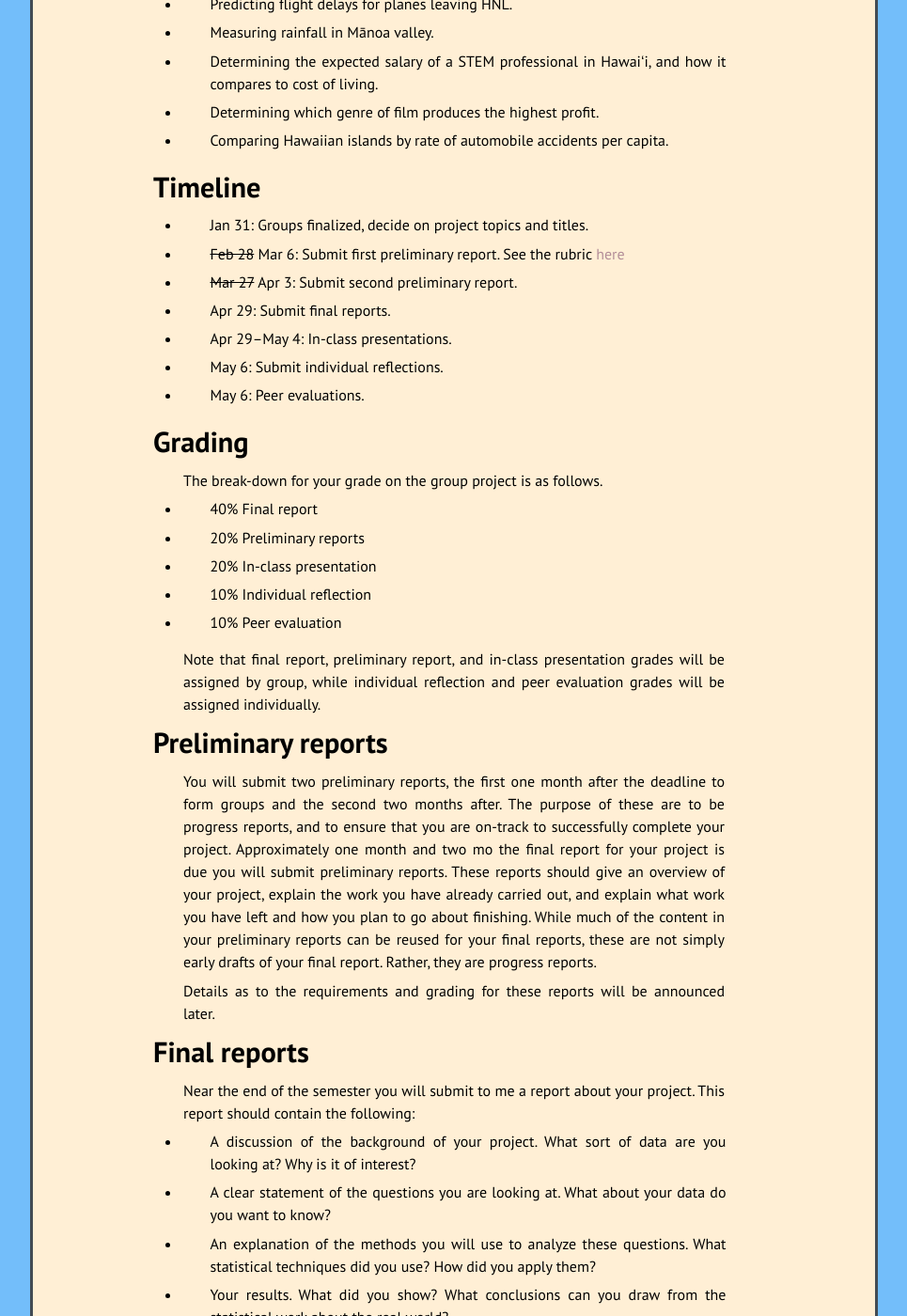
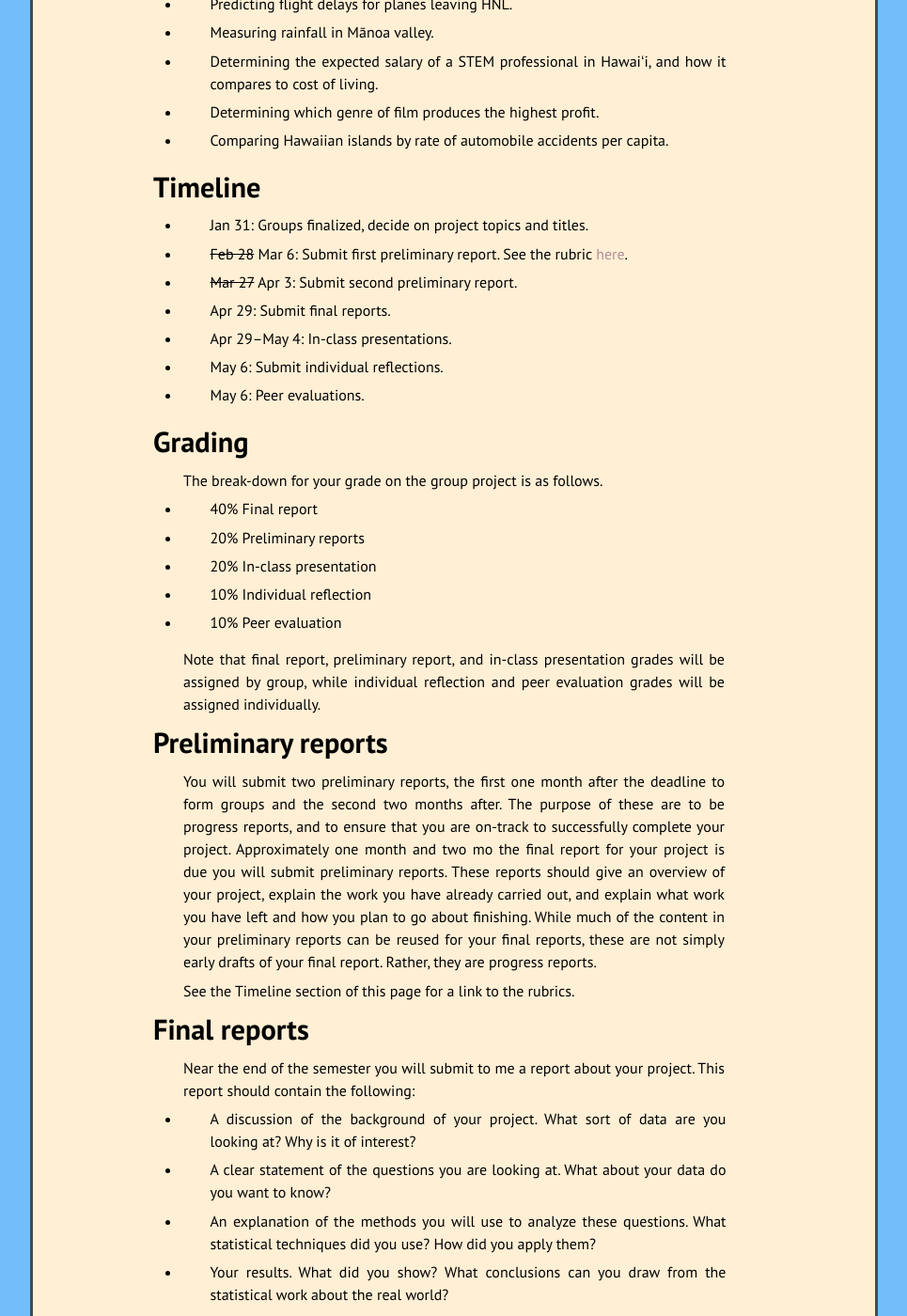
Before and after one commit to kamerynjw/kamerynjw.github.io, a Jekyll site: the page built from teaching/2020/math372/group-project.md, in a window 1280 px wide and 1400 px high, scrolled down 528 px. Shown: the whole window at 94% size, without its empty margins (157-1122 px from the left). Built offline with Jekyll 4.4.1, drawn with Linux system fonts in a browser that asks for light colours; nearby versions of some CDN libraries.

Commit message:
more clear where to see rubric

```diff
--- a/teaching/2020/math372/group-project.md
+++ b/teaching/2020/math372/group-project.md
@@ -30,7 +30,7 @@ Timeline
 
 * Jan 31: Groups finalized, decide on project topics and titles.
 
-* ~~Feb 28~~ Mar 6: Submit first preliminary report. See the rubric [here]({{ page.parent }}prelim-report1.pdf)
+* ~~Feb 28~~ Mar 6: Submit first preliminary report. See the rubric [here]({{ page.parent }}prelim-report1.pdf).
 
 * ~~Mar 27~~ Apr 3: Submit second preliminary report.
 
@@ -65,7 +65,7 @@ Preliminary reports
 You will submit two preliminary reports, the first one month after the deadline to form groups and the second two months after. The purpose of these are to be progress reports, and to ensure that you are on-track to successfully complete your project.
 Approximately one month and two mo the final report for your project is due you will submit preliminary reports. These reports should give an overview of your project, explain the work you have already carried out, and explain what work you have left and how you plan to go about finishing. While much of the content in your preliminary reports can be reused for your final reports, these are not simply early drafts of your final report. Rather, they are progress reports.
 
-Details as to the requirements and grading for these reports will be announced later.
+See the Timeline section of this page for a link to the rubrics.
 
 Final reports
 =====
```
